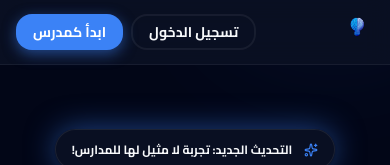
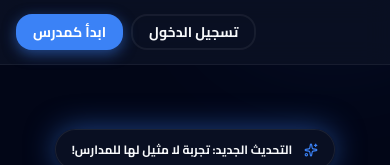
Before and after one commit to zyaddaifb-arch/wagby, a Next.js app: page / in a window 390 px wide. Shown: the top 165 px of the page. Built offline with nearby package versions, Linux system fonts and the light colour scheme.

Commit message:
remove logo

```diff
--- a/src/app/login/page.tsx
+++ b/src/app/login/page.tsx
@@ -113,7 +113,7 @@ export default function LoginPage() {
       <div className={styles.featuresPanel}>
         <div className={styles.featuresPanelInner}>
           <div className={`${styles.brandLogo} animate-fade-in-up`}>
-            <img src="/logo.png" alt="Zakerly" className={styles.brandLogoImg} />
+            {/* Logo removed */}
             <span className={styles.brandLogoText}>ذاكرلي</span>
           </div>
 
--- a/src/app/signup/page.tsx
+++ b/src/app/signup/page.tsx
@@ -121,7 +121,7 @@ export default function SignupPage() {
       <div className={styles.featuresPanel}>
         <div className={styles.featuresPanelInner}>
           <div className={`${styles.brandLogo} animate-fade-in-up`}>
-            <img src="/logo.png" alt="Zakerly" className={styles.brandLogoImg} />
+            {/* Logo removed */}
             <span className={styles.brandLogoText}>ذاكرلي</span>
           </div>
 
--- a/src/components/layout/Header.module.css
+++ b/src/components/layout/Header.module.css
@@ -23,19 +23,8 @@
   letter-spacing: -0.025em;
 }
 
-.logoImage {
-  height: 2.5rem;
-  width: auto;
-  object-fit: contain;
-  transition: transform 0.3s ease;
-}
-
-.logoImage:hover {
-  transform: scale(1.05);
-}
-
-.logo:hover {
-  opacity: 0.9;
+.logo {
+  flex: 1;
 }
 
 .nav {
@@ -50,9 +39,7 @@
     gap: 0.5rem;
   }
 
-  .logoImage {
-    height: 2rem;
-  }
+
 
   .nav {
     gap: 0.5rem;
--- a/src/components/layout/Header.tsx
+++ b/src/components/layout/Header.tsx
@@ -9,9 +9,7 @@ export function Header() {
     <header className={styles.header}>
       <div className={`container ${styles.container}`}>
         <div className={styles.logo}>
-          <Link href="/dashboard">
-            <Image src="/logo.png" alt="ذاكرلي" width={120} height={40} className={styles.logoImage} priority />
-          </Link>
+          {/* Logo removed */}
         </div>
         <nav className={styles.nav}>
           <Link href="/login" style={{ marginRight: '1rem' }}>
--- a/src/components/layout/MobileHeader.module.css
+++ b/src/components/layout/MobileHeader.module.css
@@ -42,17 +42,8 @@
     transform: scale(0.93);
   }
 
-  .logoLink {
-    display: flex;
-    align-items: center;
-    text-decoration: none;
-  }
-
-  .logo {
-    height: 2.25rem;
-    width: auto;
-    object-fit: contain;
-    filter: drop-shadow(0 0 8px var(--primary-glow));
+  .logoPlaceholder {
+    flex: 1;
   }
 
   .spacer {
--- a/src/components/layout/MobileHeader.tsx
+++ b/src/components/layout/MobileHeader.tsx
@@ -25,9 +25,7 @@ export function MobileHeader({ onMenuOpen }: MobileHeaderProps) {
       >
         <MenuIcon />
       </button>
-      <Link href="/dashboard" className={styles.logoLink}>
-        <img src="/logo.png" alt="Zakerly" className={styles.logo} />
-      </Link>
+      <div className={styles.logoPlaceholder} />
       <div className={styles.spacer} aria-hidden="true" />
     </header>
   );
--- a/src/components/layout/Sidebar.module.css
+++ b/src/components/layout/Sidebar.module.css
@@ -12,26 +12,13 @@
 }
 
 .logo {
-  height: 7rem;
+  height: 4rem;
   display: flex;
   align-items: center;
   padding: 0 1.5rem;
 }
 
-.logoWrapper {
-  display: flex;
-  align-items: center;
-  gap: 0.75rem;
-}
 
-.logoImage {
-  height: 3.5rem;
-  width: auto;
-  object-fit: contain;
-  filter: drop-shadow(0 0 10px var(--primary-glow));
-  /* Removing white background if present */
-  mix-blend-mode: lighten;
-}
 
 .logoText {
   font-family: var(--font-rakkas), serif;
--- a/src/components/layout/Sidebar.tsx
+++ b/src/components/layout/Sidebar.tsx
@@ -80,11 +80,6 @@ export function Sidebar({ isOpen = false, onClose }: SidebarProps) {
 
       <aside className={`${styles.sidebar} ${isOpen ? styles.sidebarOpen : ''}`}>
         <div className={styles.logo}>
-          <Link href="/dashboard" onClick={onClose}>
-            <div className={styles.logoWrapper}>
-              <img src="/logo.png" alt="Zakerly" className={styles.logoImage} />
-            </div>
-          </Link>
           {/* Close button inside sidebar on mobile */}
           <button
             className={styles.closeBtn}
```
